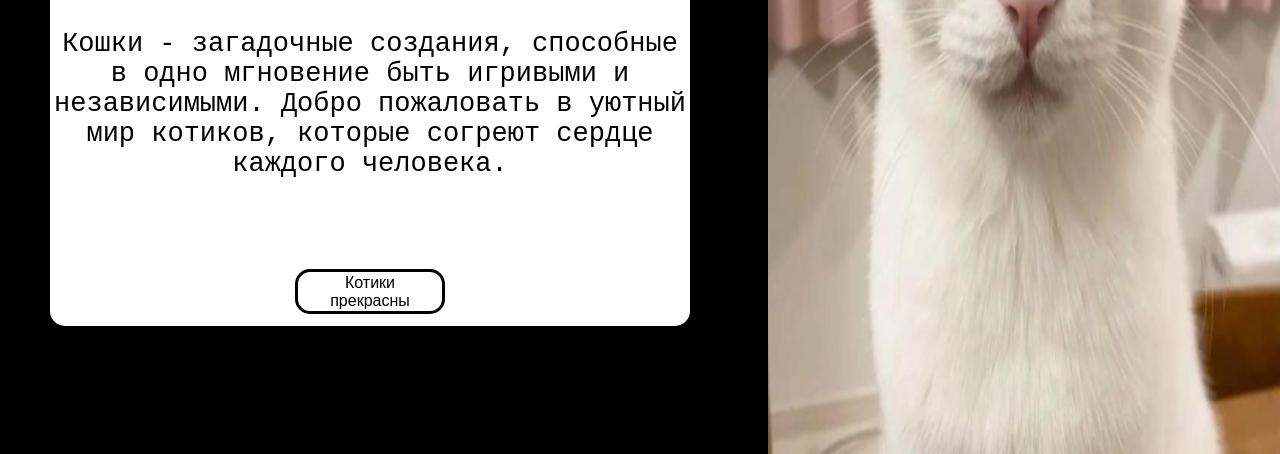
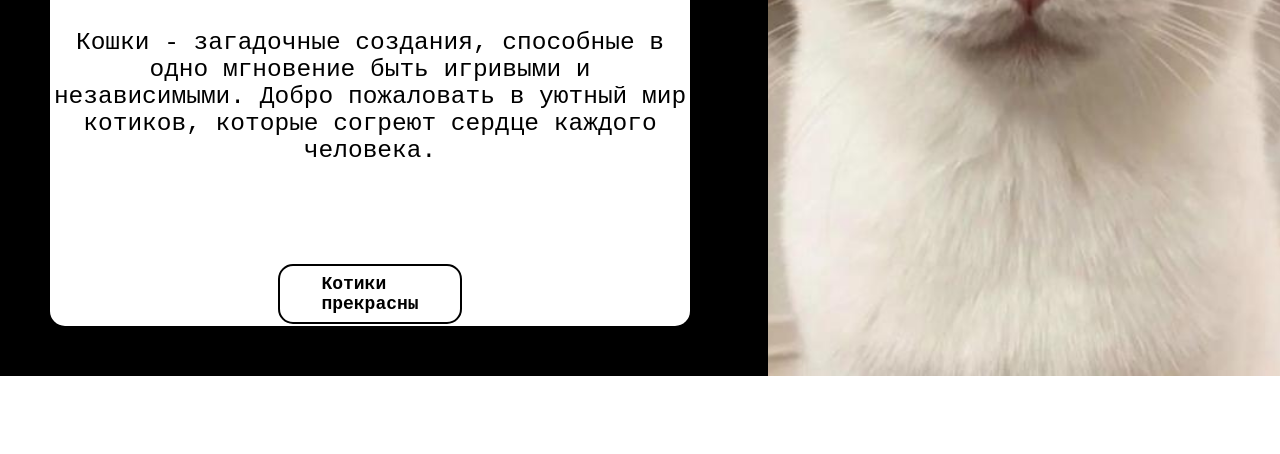
Before and after one commit to sxd993/test, a plain HTML site: page example.html in a window 1280 px wide. Shown: the part 424-878 px from the top of the page. After the commit the page ends 800 px from the top, so only its background shows below. Drawn offline with Linux system fonts and the light colour scheme.

Commit message:
кнопочка красивая теперь, а кот все равно уебан не масштабируется

```diff
--- a/example.html
+++ b/example.html
@@ -15,14 +15,15 @@
           и независимыми. Добро пожаловать в уютный мир котиков, которые согреют
           сердце каждого человека.
         </p>
-        <button class="button_under_text">
-          <a
-            href="https://www.pinterest.com/search/pins/?q=%D0%BA%D0%BE%D1%82%D1%8B&rs=typed"
-            >Котики прекрасны</a
-          >
-        </button>
+        <p>
+        <div class="button_under_text">
+          <a href="https://www.pinterest.com/search/pins/?q=%D0%BA%D0%BE%D1%82%D1%8B&rs=typed">
+            <span>Котики прекрасны</span>
+          </a>
+        </p>
       </div>
-      <img class="cat_background" src="cat.jpeg" />
+      </div>
+      <div class="cat_background" style="background-image: url('cat.jpeg');"></div>
     </div>
   </body>
 </html>
--- a/style.css
+++ b/style.css
@@ -7,7 +7,7 @@ html {
 
 .content {
   width: 100%;
-  height: 878px;
+  height: 100%;
   position: relative;
   background-image: url("black background.jpg");
 }
@@ -26,8 +26,11 @@ html {
 
 .cat_background {
   width: 40%;
+  height: 100vh;
+  background-size: cover;
+  background-position: center;
+  transition: transform 0.5s ease;
   float: right;
-  height: 100%;
 }
 
 .white_window h1 {
@@ -46,27 +49,38 @@ html {
   display: flex;
   justify-content: center;
   align-items: center;
-  font-size: 27px;
+  font-size: 24.5px;
   z-index: 0;
   text-align: center;
   margin-bottom: 50px;
 }
 
-.button_under_text {
+
+.button_under_text a {
+  position: relative;
   display: flex;
+  box-sizing: border-box;
+  align-items: center;
   justify-content: center;
-  align-items: center;
   margin: auto;
-  height: 45px;
-  width: 150px;
+  height: 60px;
+  width: 155px;
+  background: white;
+  font-size: 18px;
+  text-decoration: none;
+  font-weight: bold;
+  padding: 10px 90px;
+  background-color: #fff;
+  color: #000;
+  border: 2px solid black;
   border-radius: 15px;
-  border: 3px solid black;
-  background: white;
-  margin-top: 90px;
+  transition: 0.25s;
 }
 
-.button_under_text a {
-  font-size: 16px;
-  text-decoration: none;
-  color: black;
+.button_under_text a:hover{
+  letter-spacing: 0.10em;
+  background-color:#ff00dd;
+  box-shadow: 0px 0px 40px #9966ff;
+  padding: 10px 100px;
+
 }
```
